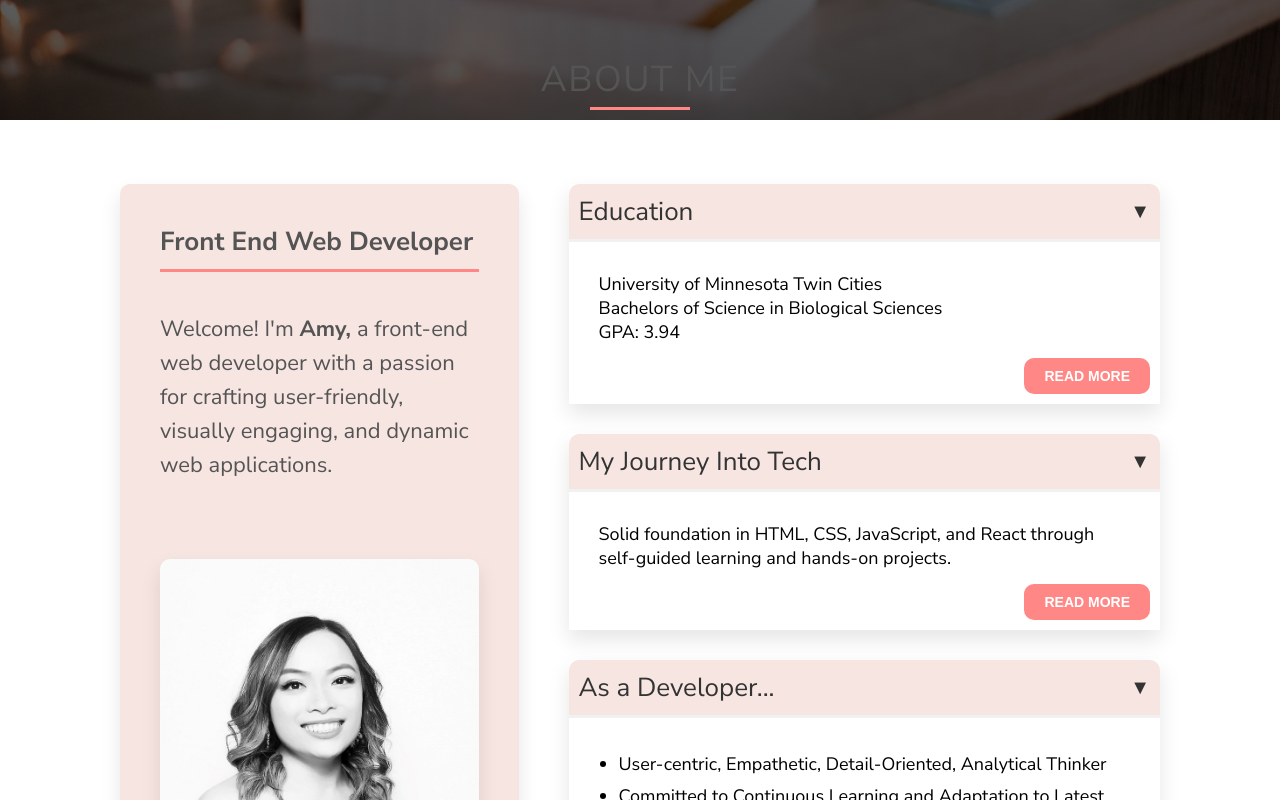
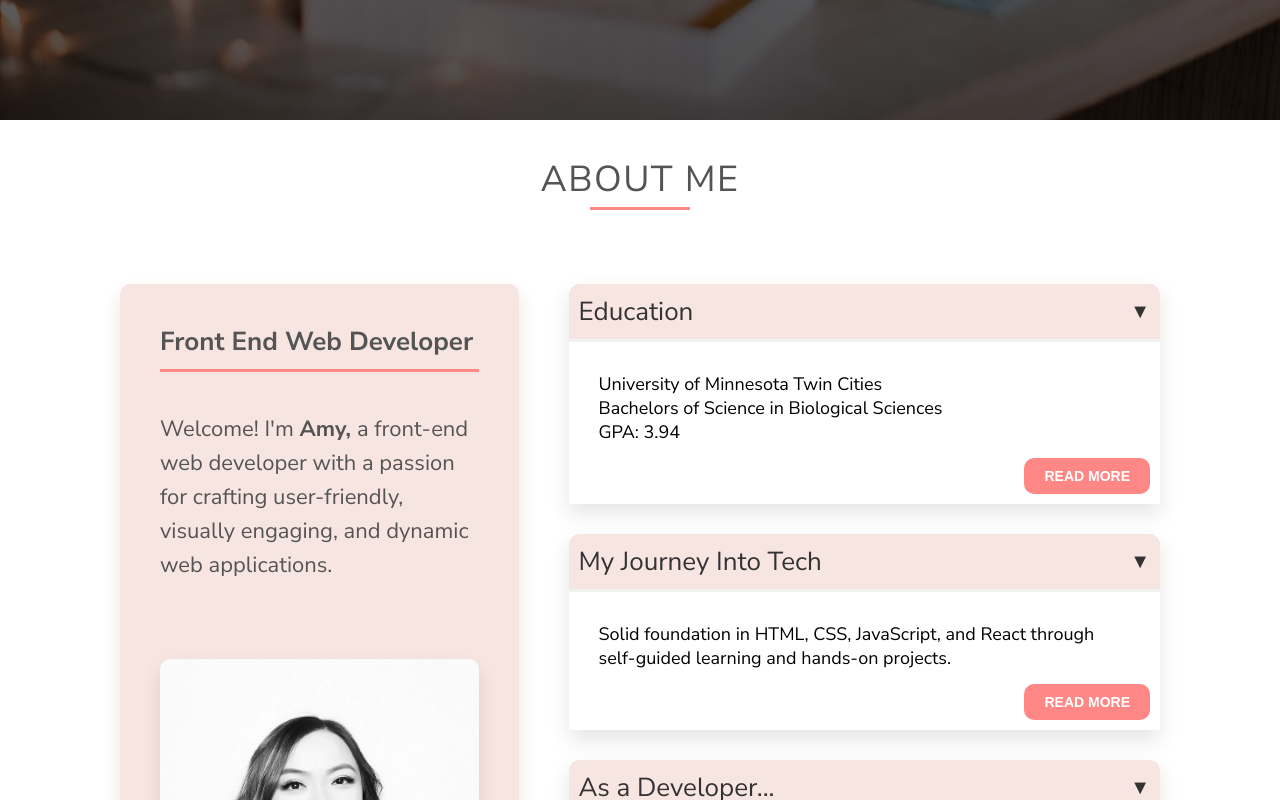
Before and after one commit to AmyInTech/Amys-Portfolio, a React (Create React App) app: page / in a window 1280 px wide. Shown: the part 680-1480 px from the top of the page. Built offline with nearby package versions, Linux system fonts and the light colour scheme.

Commit message:
about-me-margin

```diff
--- a/src/index.css
+++ b/src/index.css
@@ -431,7 +431,7 @@ nav {
   flex-direction: column;
   align-items: center;
   justify-content: center;
-  padding-top: 100px;
+  padding-top: 300px;
   padding-left: 40px;
   padding-right: 40px;
   padding-bottom: 40px;
```
